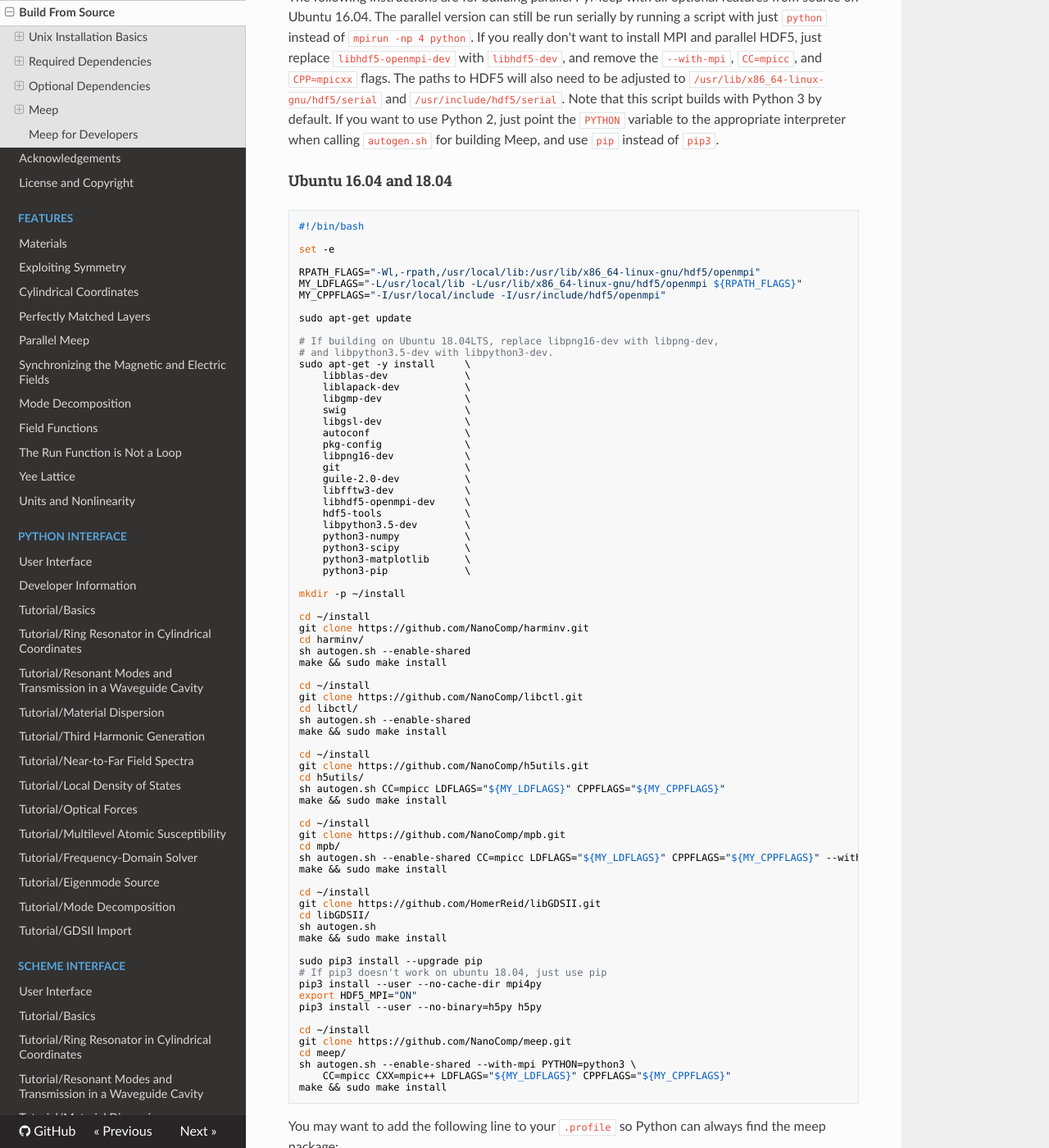
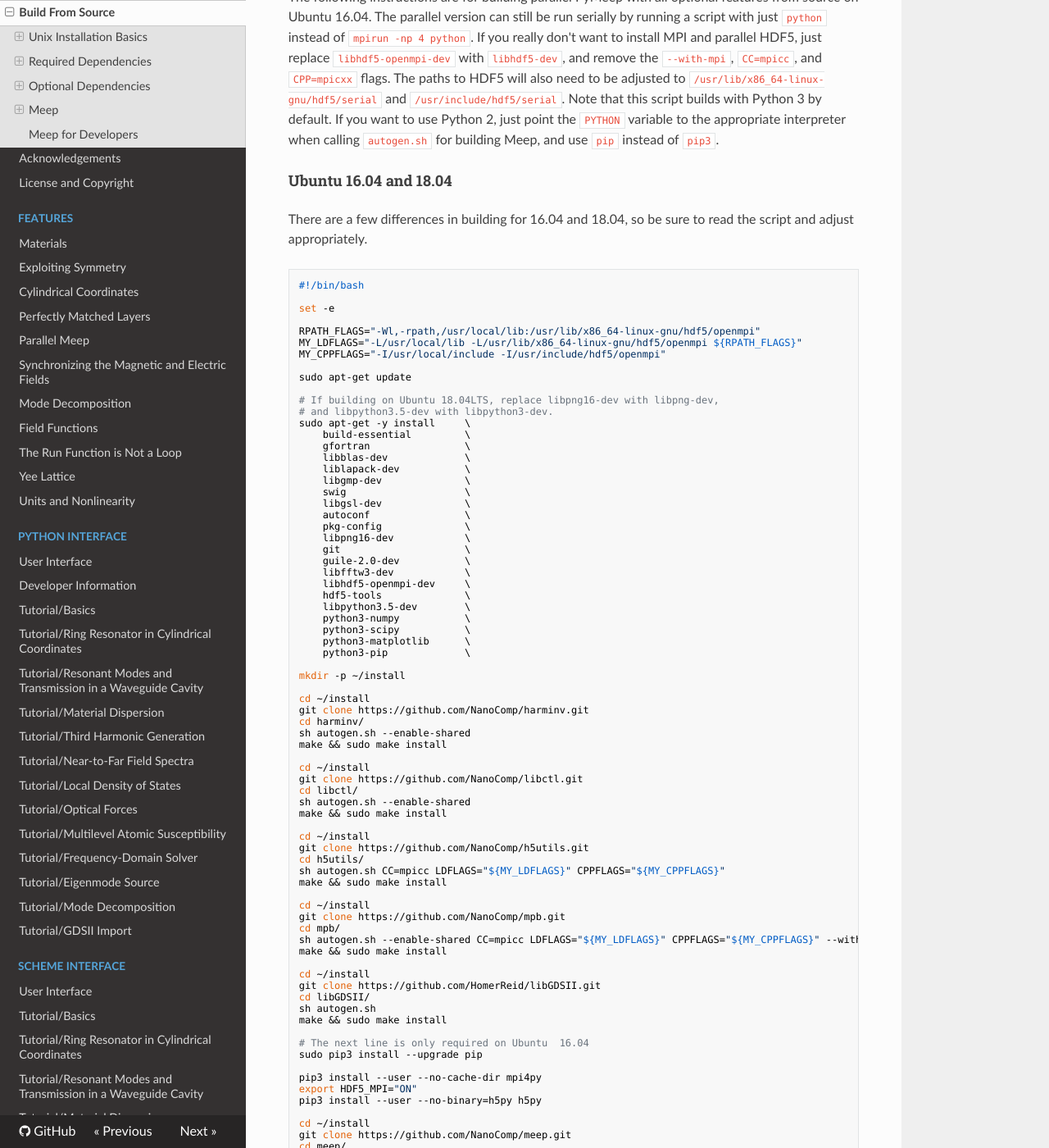
Before and after one commit to NanoComp/meep, an MkDocs documentation site: the page built from doc/docs/Build_From_Source.md, in a window 1280 px wide and 1400 px high, scrolled down 9511 px. Shown: the whole window at 82% size. Built offline with MkDocs 1.6.1, drawn with Linux system fonts in a browser that asks for light colours; nearby versions of some CDN libraries; old or Windows-style settings are respelled for this version of MkDocs.

Commit message:
Update build script in docs

````diff
--- a/doc/docs/Build_From_Source.md
+++ b/doc/docs/Build_From_Source.md
@@ -250,6 +250,8 @@
 
 #### Ubuntu 16.04 and 18.04
 
+There are a few differences in building for 16.04 and 18.04, so be sure to read the script and adjust appropriately.
+
 ```bash
 #!/bin/bash
 
@@ -264,6 +266,8 @@
 # If building on Ubuntu 18.04LTS, replace libpng16-dev with libpng-dev,
 # and libpython3.5-dev with libpython3-dev.
 sudo apt-get -y install     \
+    build-essential         \
+    gfortran                \
     libblas-dev             \
     liblapack-dev           \
     libgmp-dev              \
@@ -315,8 +319,9 @@
 sh autogen.sh
 make && sudo make install
 
+# The next line is only required on Ubuntu  16.04
 sudo pip3 install --upgrade pip
-# If pip3 doesn't work on ubuntu 18.04, just use pip
+
 pip3 install --user --no-cache-dir mpi4py
 export HDF5_MPI="ON"
 pip3 install --user --no-binary=h5py h5py
````
